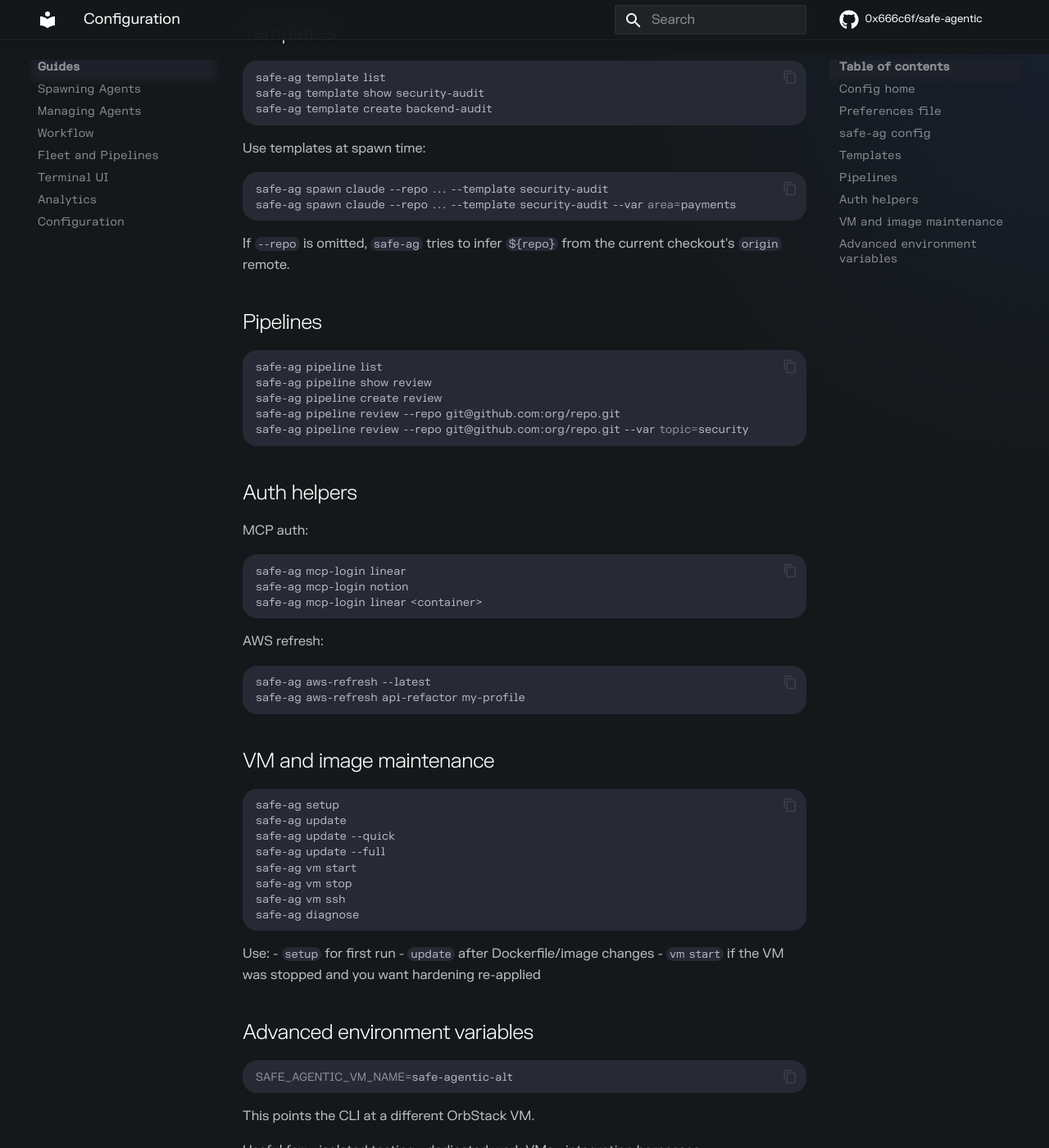
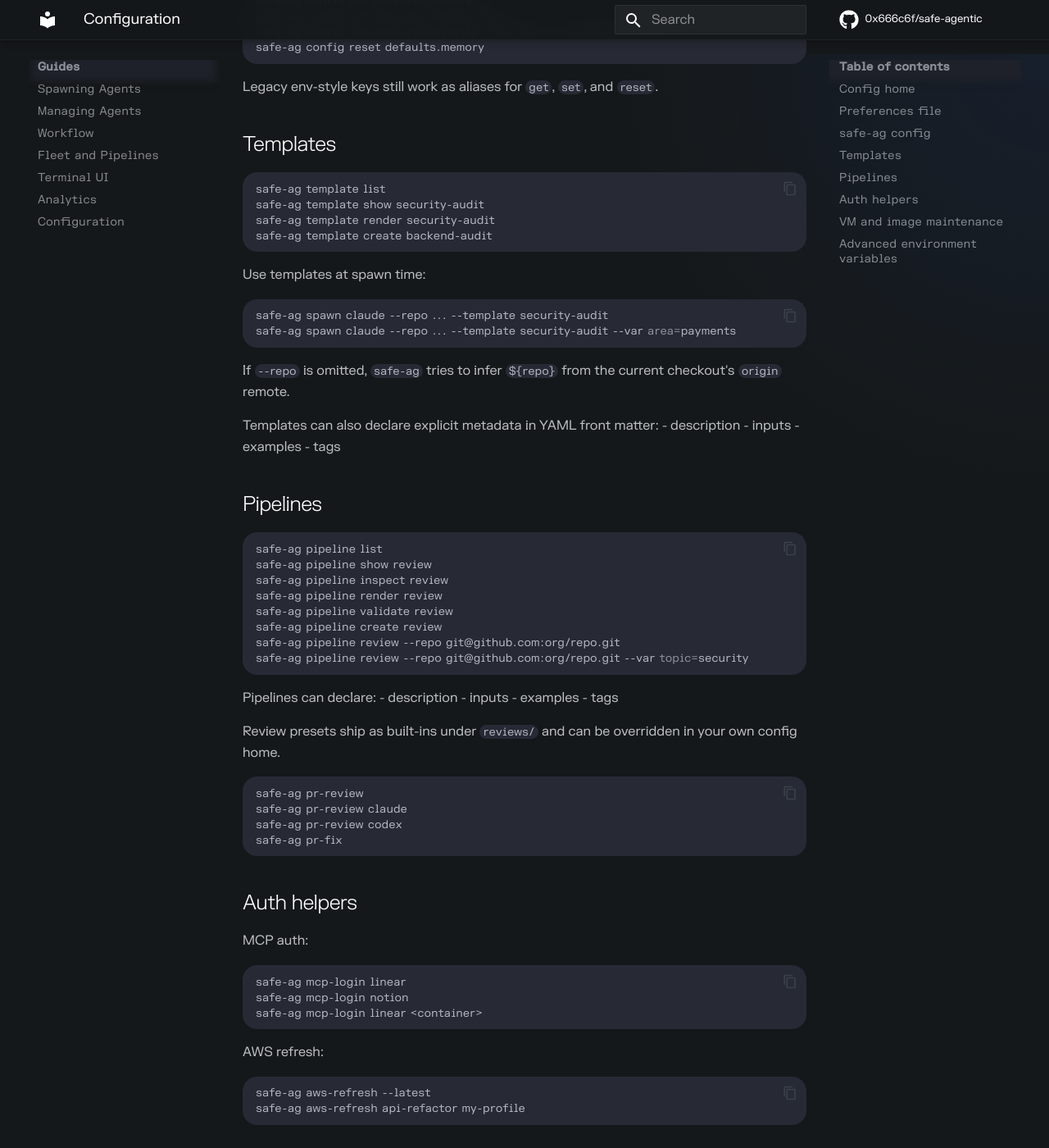
Before and after one commit to 0x666c6f/safe-agentic, an MkDocs documentation site: the page built from docs/guide/configuration.md, in a window 1280 px wide and 1400 px high, scrolled down 1334 px. Shown: the whole window at 82% size. Built offline with MkDocs 1.6.1 and Material for MkDocs 9.7.7, drawn with Linux system fonts in a browser that asks for light colours; comment, search, counter and statistics services are not loaded; some of the changed text lies outside the part shown.

Commit message:
[codex] expand review workflow docs (#17)
* docs: expand review workflow guides

* docs(cli): clarify command help text

* docs: address review feedback

````diff
--- a/docs/guide/configuration.md
+++ b/docs/guide/configuration.md
@@ -23,6 +23,14 @@ Layout:
 ~/.safe-ag/pipelines/
 ~/.safe-ag/cron.json
 ~/.safe-ag/state/
+```
+
+Runtime state currently lives under:
+
+```bash
+~/.safe-ag/state/audit.jsonl
+~/.safe-ag/state/events.jsonl
+~/.safe-ag/state/pipelines/
 ```
 
 ## Preferences file
@@ -65,6 +73,7 @@ Legacy env-style keys still work as aliases for `get`, `set`, and `reset`.
 ```bash
 safe-ag template list
 safe-ag template show security-audit
+safe-ag template render security-audit
 safe-ag template create backend-audit
 ```
 
@@ -77,14 +86,38 @@ safe-ag spawn claude --repo ... --template security-audit --var area=payments
 
 If `--repo` is omitted, `safe-ag` tries to infer `${repo}` from the current checkout's `origin` remote.
 
+Templates can also declare explicit metadata in YAML front matter:
+- description
+- inputs
+- examples
+- tags
+
 ## Pipelines
 
 ```bash
 safe-ag pipeline list
 safe-ag pipeline show review
+safe-ag pipeline inspect review
+safe-ag pipeline render review
+safe-ag pipeline validate review
 safe-ag pipeline create review
 safe-ag pipeline review --repo git@github.com:org/repo.git
 safe-ag pipeline review --repo git@github.com:org/repo.git --var topic=security
+```
+
+Pipelines can declare:
+- description
+- inputs
+- examples
+- tags
+
+Review presets ship as built-ins under `reviews/` and can be overridden in your own config home.
+
+```bash
+safe-ag pr-review
+safe-ag pr-review claude
+safe-ag pr-review codex
+safe-ag pr-fix
 ```
 
 ## Auth helpers
````
Also changed, not shown: docs/guide/fleet.md (+33 -0 lines), docs/guide/workflow.md (+19 -0 lines), docs/quickstart.md (+13 -0 lines), docs/usage.md (+10 -0 lines), 4 other files.
